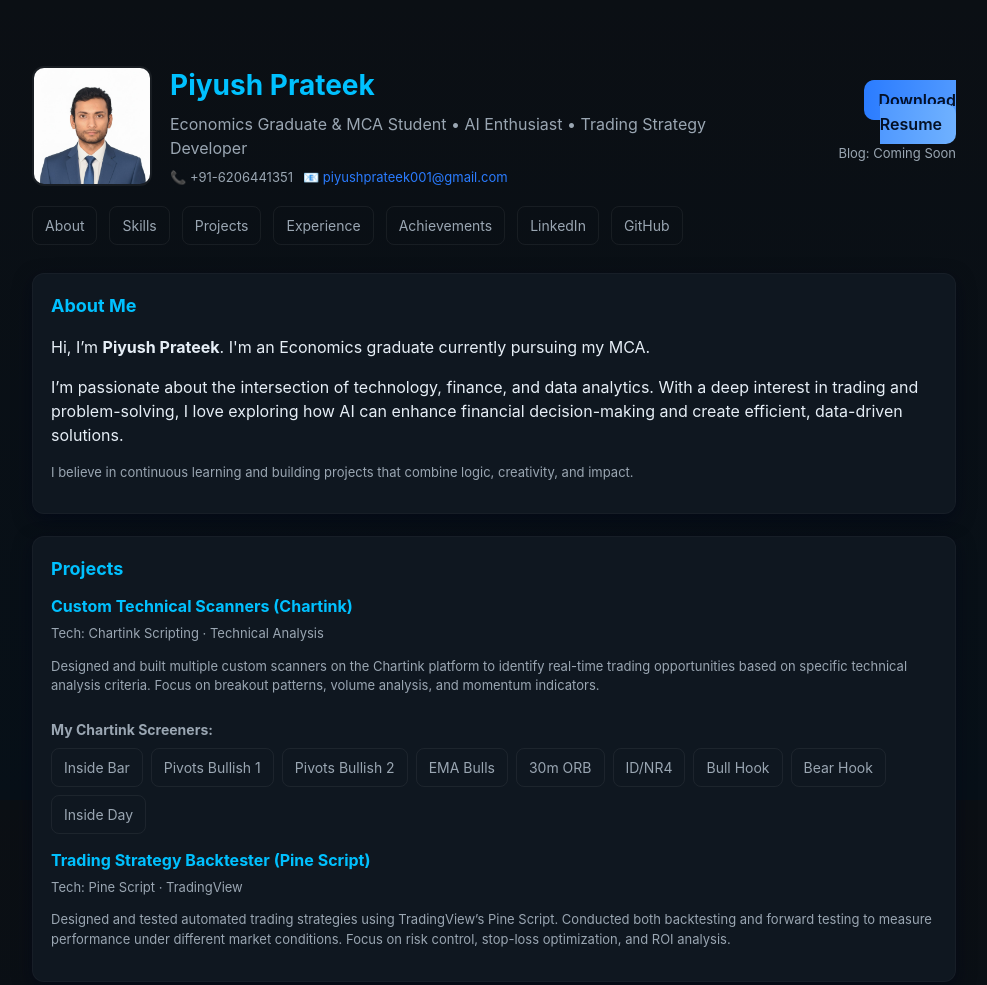
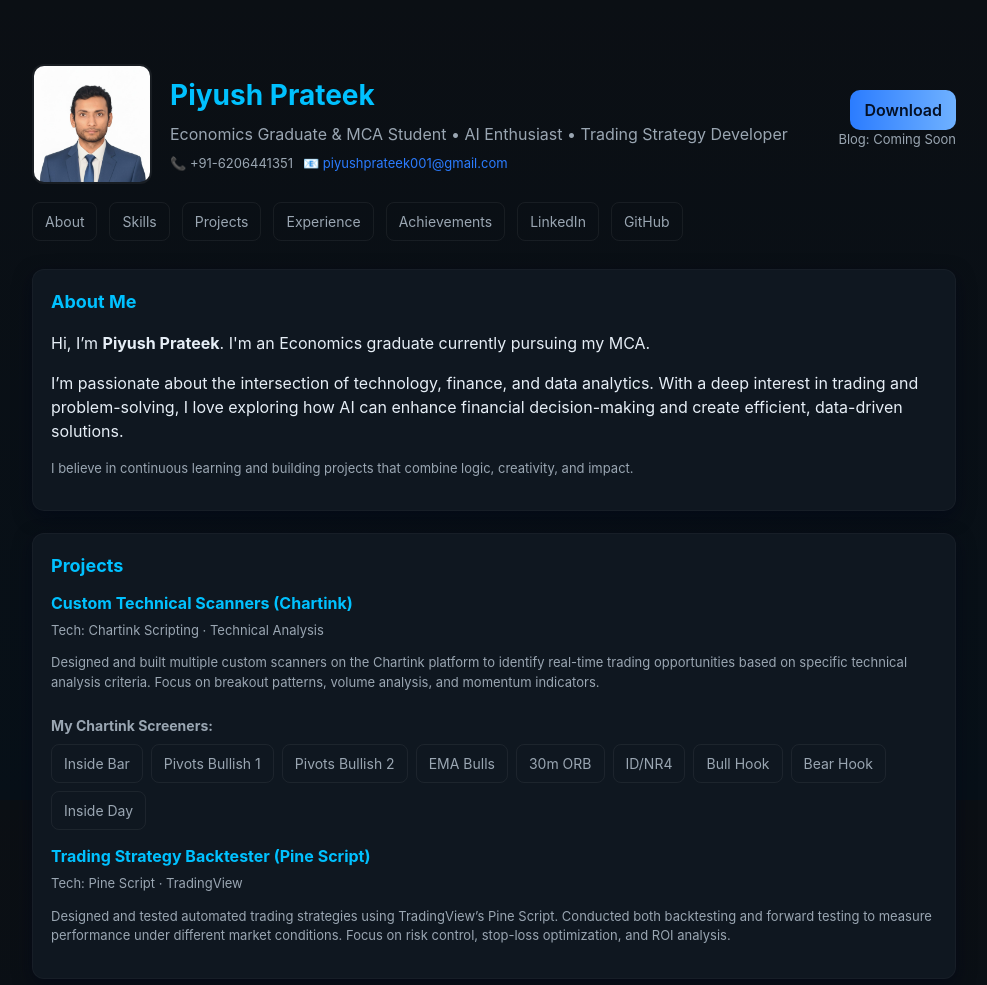
Before and after one commit to piyushprateek001-del/Digital-portfolio, a plain HTML site: page index.html in a window 1280 px wide. Shown: the top 985 px of the page, without its empty margins (146-1133 px from the left). Drawn offline with Linux system fonts and the light colour scheme.

Commit message:
content_change

```diff
--- a/index.html
+++ b/index.html
@@ -75,7 +75,7 @@
         <!--
           Link updated to match the uploaded filename 'Piyush_Prateek_Resume.pdf.pdf'
         -->
-        <a class="download" href="Piyush_Prateek_Resume.pdf.pdf" download>Download Resume</a>
+        <a class="download" href="Piyush_Prateek_Resume.pdf.pdf" download>Download</a>
         <div style="margin-top:8px" class="muted-small">Blog: Coming Soon</div>
       </div>
     </div>
```
